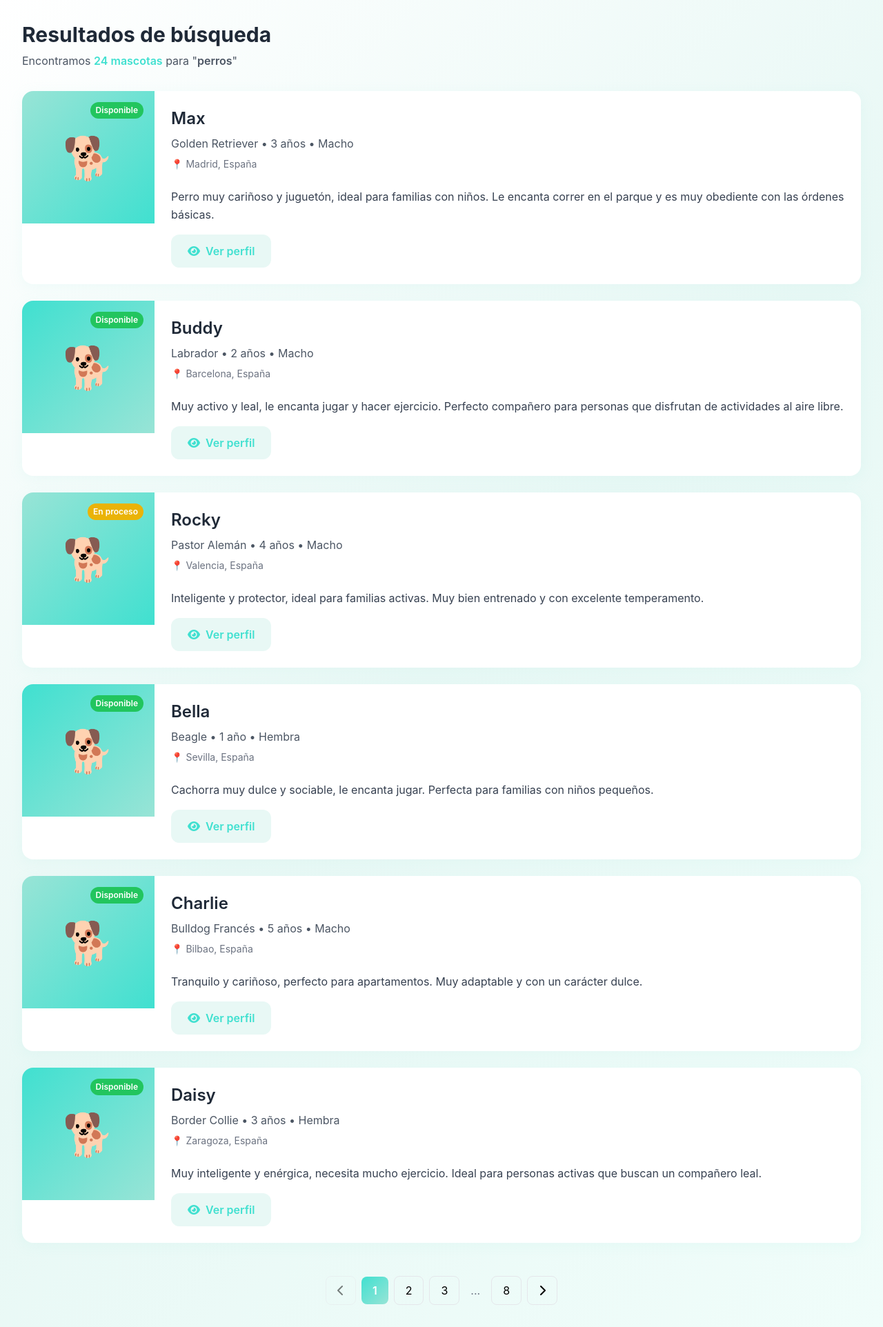
After one commit to SoyJadee/Pawstagram, a Django app: template index/templates/resultados.html in a window 1280 px wide. The commit adds this page. Shown: the whole page at 69% size. Run offline with Django 5.2, Linux system fonts and the light colour scheme; the template is opened without the code that fills it, so the values that code supplies are empty; some libraries are stand-ins or nearby versions.

Commit message:
Añade modelo de Notificación y vista de búsqueda; actualiza plantilla de resultados para mostrar mascotas encontradas.

```diff
--- /dev/null
+++ b/index/templates/resultados.html
@@ -0,0 +1,328 @@
+<!DOCTYPE html>
+<html lang="es">
+<head>
+    <meta charset="UTF-8">
+    <meta name="viewport" content="width=device-width, initial-scale=1.0">
+    <title>Resultados de Búsqueda - PetAdopt</title>
+    <script src="https://cdn.tailwindcss.com"></script>
+    <script>
+        tailwind.config = {
+            theme: {
+                extend: {
+                    colors: {
+                        'mint': '#98E4D6',
+                        'turquoise': '#40E0D0',
+                        'light-mint': '#E8F8F5',
+                        'dark-mint': '#7DD3C0'
+                    }
+                }
+            }
+        }
+    </script>
+    <link href="https://cdnjs.cloudflare.com/ajax/libs/font-awesome/6.0.0/css/all.min.css" rel="stylesheet">
+    <style>
+        body {
+            font-family: 'Inter', -apple-system, BlinkMacSystemFont, sans-serif;
+        }
+        .gradient-bg {
+            background: linear-gradient(135deg, #ffffff 0%, #E8F8F5 50%, #F0FDFA 100%);
+        }
+        .card-shadow {
+            box-shadow: 0 4px 20px rgba(152, 228, 214, 0.1);
+        }
+        .hover-lift {
+            transition: all 0.3s ease;
+        }
+        .hover-lift:hover {
+            transform: translateY(-2px);
+            box-shadow: 0 8px 30px rgba(152, 228, 214, 0.15);
+        }
+        .turquoise-gradient {
+            background: linear-gradient(135deg, #40E0D0 0%, #98E4D6 100%);
+        }
+        .input-focus {
+            transition: all 0.3s ease;
+        }
+        .input-focus:focus {
+            border-color: #40E0D0;
+            box-shadow: 0 0 0 3px rgba(64, 224, 208, 0.1);
+        }
+        .filter-active {
+            background: linear-gradient(135deg, #40E0D0 0%, #98E4D6 100%);
+            color: white;
+        }
+        .filter-inactive {
+            background: white;
+            color: #6B7280;
+            border: 1px solid #E5E7EB;
+        }
+        .filter-inactive:hover {
+            background: #E8F8F5;
+            color: #40E0D0;
+        }
+    </style>
+</head>
+<body class="gradient-bg min-h-screen">
+    <!-- Header eliminado -->
+
+    <div class="max-w-7xl mx-auto px-4 sm:px-6 lg:px-8 py-8">
+        <!-- Search Results Header -->
+        <div class="mb-8">
+            <div class="flex items-center justify-between mb-4">
+                <div>
+                    <h1 class="text-3xl font-bold text-gray-800">Resultados de búsqueda</h1>
+                    <p class="text-gray-600 mt-2">Encontramos <span class="font-semibold text-turquoise">24 mascotas</span> para "<span class="font-semibold">perros</span>"</p>
+                </div>
+                <!-- Filtro eliminado -->
+            </div>
+        </div>
+
+        <!-- Results List -->
+        <div class="w-full">
+                <div id="resultsGrid" class="space-y-6">
+                    <!-- Pet Card 1 -->
+                    <div class="bg-white rounded-2xl card-shadow overflow-hidden hover-lift cursor-pointer" onclick="viewPetDetail('max')">
+                        <div class="flex">
+                            <div class="relative w-48 flex-shrink-0">
+                                <div class="h-48 bg-gradient-to-br from-mint to-turquoise flex items-center justify-center text-6xl">
+                                    🐕
+                                </div>
+                                <div class="absolute top-4 right-4 bg-green-500 text-white px-2 py-1 rounded-full text-xs font-semibold">
+                                    Disponible
+                                </div>
+
+                            </div>
+                            <div class="flex-1 p-6 flex flex-col justify-between">
+                                <div>
+                                    <div class="flex items-start justify-between mb-3">
+                                        <div>
+                                            <h4 class="text-2xl font-semibold text-gray-800 mb-2">Max</h4>
+                                            <p class="text-gray-600 mb-2">Golden Retriever • 3 años • Macho</p>
+                                            <p class="text-gray-500 text-sm mb-3">📍 Madrid, España</p>
+                                        </div>
+                                    </div>
+                                    <p class="text-gray-700 mb-4 leading-relaxed">Perro muy cariñoso y juguetón, ideal para familias con niños. Le encanta correr en el parque y es muy obediente con las órdenes básicas.</p>
+                                </div>
+                                <div class="flex gap-3">
+                                    <button onclick="event.stopPropagation(); viewPetDetail('max')" class="bg-light-mint text-turquoise px-6 py-3 rounded-xl font-semibold hover:bg-mint hover:text-white transition-all">
+                                        <i class="fas fa-eye mr-2"></i>Ver perfil
+                                    </button>
+                                </div>
+                            </div>
+                        </div>
+                    </div>
+
+                    <!-- Pet Card 2 -->
+                    <div class="bg-white rounded-2xl card-shadow overflow-hidden hover-lift cursor-pointer" onclick="viewPetDetail('buddy')">
+                        <div class="flex">
+                            <div class="relative w-48 flex-shrink-0">
+                                <div class="h-48 bg-gradient-to-br from-turquoise to-mint flex items-center justify-center text-6xl">
+                                    🐕
+                                </div>
+                                <div class="absolute top-4 right-4 bg-green-500 text-white px-2 py-1 rounded-full text-xs font-semibold">
+                                    Disponible
+                                </div>
+
+                            </div>
+                            <div class="flex-1 p-6 flex flex-col justify-between">
+                                <div>
+                                    <div class="flex items-start justify-between mb-3">
+                                        <div>
+                                            <h4 class="text-2xl font-semibold text-gray-800 mb-2">Buddy</h4>
+                                            <p class="text-gray-600 mb-2">Labrador • 2 años • Macho</p>
+                                            <p class="text-gray-500 text-sm mb-3">📍 Barcelona, España</p>
+                                        </div>
+                                    </div>
+                                    <p class="text-gray-700 mb-4 leading-relaxed">Muy activo y leal, le encanta jugar y hacer ejercicio. Perfecto compañero para personas que disfrutan de actividades al aire libre.</p>
+                                </div>
+                                <div class="flex gap-3">
+                                    <button onclick="event.stopPropagation(); viewPetDetail('buddy')" class="bg-light-mint text-turquoise px-6 py-3 rounded-xl font-semibold hover:bg-mint hover:text-white transition-all">
+                                        <i class="fas fa-eye mr-2"></i>Ver perfil
+                                    </button>
+                                </div>
+                            </div>
+                        </div>
+                    </div>
+
+                    <!-- Pet Card 3 -->
+                    <div class="bg-white rounded-2xl card-shadow overflow-hidden hover-lift cursor-pointer" onclick="viewPetDetail('rocky')">
+                        <div class="flex">
+                            <div class="relative w-48 flex-shrink-0">
+                                <div class="h-48 bg-gradient-to-br from-mint to-turquoise flex items-center justify-center text-6xl">
+                                    🐕
+                                </div>
+                                <div class="absolute top-4 right-4 bg-yellow-500 text-white px-2 py-1 rounded-full text-xs font-semibold">
+                                    En proceso
+                                </div>
+
+                            </div>
+                            <div class="flex-1 p-6 flex flex-col justify-between">
+                                <div>
+                                    <div class="flex items-start justify-between mb-3">
+                                        <div>
+                                            <h4 class="text-2xl font-semibold text-gray-800 mb-2">Rocky</h4>
+                                            <p class="text-gray-600 mb-2">Pastor Alemán • 4 años • Macho</p>
+                                            <p class="text-gray-500 text-sm mb-3">📍 Valencia, España</p>
+                                        </div>
+                                    </div>
+                                    <p class="text-gray-700 mb-4 leading-relaxed">Inteligente y protector, ideal para familias activas. Muy bien entrenado y con excelente temperamento.</p>
+                                </div>
+                                <div class="flex gap-3">
+                                    <button onclick="event.stopPropagation(); viewPetDetail('rocky')" class="bg-light-mint text-turquoise px-6 py-3 rounded-xl font-semibold hover:bg-mint hover:text-white transition-all">
+                                        <i class="fas fa-eye mr-2"></i>Ver perfil
+                                    </button>
+                                </div>
+                            </div>
+                        </div>
+                    </div>
+
+                    <!-- Pet Card 4 -->
+                    <div class="bg-white rounded-2xl card-shadow overflow-hidden hover-lift cursor-pointer" onclick="viewPetDetail('bella')">
+                        <div class="flex">
+                            <div class="relative w-48 flex-shrink-0">
+                                <div class="h-48 bg-gradient-to-br from-turquoise to-mint flex items-center justify-center text-6xl">
+                                    🐕
+                                </div>
+                                <div class="absolute top-4 right-4 bg-green-500 text-white px-2 py-1 rounded-full text-xs font-semibold">
+                                    Disponible
+                                </div>
+
+                            </div>
+                            <div class="flex-1 p-6 flex flex-col justify-between">
+                                <div>
+                                    <div class="flex items-start justify-between mb-3">
+                                        <div>
+                                            <h4 class="text-2xl font-semibold text-gray-800 mb-2">Bella</h4>
+                                            <p class="text-gray-600 mb-2">Beagle • 1 año • Hembra</p>
+                                            <p class="text-gray-500 text-sm mb-3">📍 Sevilla, España</p>
+                                        </div>
+                                    </div>
+                                    <p class="text-gray-700 mb-4 leading-relaxed">Cachorra muy dulce y sociable, le encanta jugar. Perfecta para familias con niños pequeños.</p>
+                                </div>
+                                <div class="flex gap-3">
+                                    <button onclick="event.stopPropagation(); viewPetDetail('bella')" class="bg-light-mint text-turquoise px-6 py-3 rounded-xl font-semibold hover:bg-mint hover:text-white transition-all">
+                                        <i class="fas fa-eye mr-2"></i>Ver perfil
+                                    </button>
+                                </div>
+                            </div>
+                        </div>
+                    </div>
+
+                    <!-- Pet Card 5 -->
+                    <div class="bg-white rounded-2xl card-shadow overflow-hidden hover-lift cursor-pointer" onclick="viewPetDetail('charlie')">
+                        <div class="flex">
+                            <div class="relative w-48 flex-shrink-0">
+                                <div class="h-48 bg-gradient-to-br from-mint to-turquoise flex items-center justify-center text-6xl">
+                                    🐕
+                                </div>
+                                <div class="absolute top-4 right-4 bg-green-500 text-white px-2 py-1 rounded-full text-xs font-semibold">
+                                    Disponible
+                                </div>
+
+                            </div>
+                            <div class="flex-1 p-6 flex flex-col justify-between">
+                                <div>
+                                    <div class="flex items-start justify-between mb-3">
+                                        <div>
+                                            <h4 class="text-2xl font-semibold text-gray-800 mb-2">Charlie</h4>
+                                            <p class="text-gray-600 mb-2">Bulldog Francés • 5 años • Macho</p>
+                                            <p class="text-gray-500 text-sm mb-3">📍 Bilbao, España</p>
+                                        </div>
+                                    </div>
+                                    <p class="text-gray-700 mb-4 leading-relaxed">Tranquilo y cariñoso, perfecto para apartamentos. Muy adaptable y con un carácter dulce.</p>
+                                </div>
+                                <div class="flex gap-3">
+                                    <button onclick="event.stopPropagation(); viewPetDetail('charlie')" class="bg-light-mint text-turquoise px-6 py-3 rounded-xl font-semibold hover:bg-mint hover:text-white transition-all">
+                                        <i class="fas fa-eye mr-2"></i>Ver perfil
+                                    </button>
+                                </div>
+                            </div>
+                        </div>
+                    </div>
+
+                    <!-- Pet Card 6 -->
+                    <div class="bg-white rounded-2xl card-shadow overflow-hidden hover-lift cursor-pointer" onclick="viewPetDetail('daisy')">
+                        <div class="flex">
+                            <div class="relative w-48 flex-shrink-0">
+                                <div class="h-48 bg-gradient-to-br from-turquoise to-mint flex items-center justify-center text-6xl">
+                                    🐕
+                                </div>
+                                <div class="absolute top-4 right-4 bg-green-500 text-white px-2 py-1 rounded-full text-xs font-semibold">
+                                    Disponible
+                                </div>
+
+                            </div>
+                            <div class="flex-1 p-6 flex flex-col justify-between">
+                                <div>
+                                    <div class="flex items-start justify-between mb-3">
+                                        <div>
+                                            <h4 class="text-2xl font-semibold text-gray-800 mb-2">Daisy</h4>
+                                            <p class="text-gray-600 mb-2">Border Collie • 3 años • Hembra</p>
+                                            <p class="text-gray-500 text-sm mb-3">📍 Zaragoza, España</p>
+                                        </div>
+                                    </div>
+                                    <p class="text-gray-700 mb-4 leading-relaxed">Muy inteligente y enérgica, necesita mucho ejercicio. Ideal para personas activas que buscan un compañero leal.</p>
+                                </div>
+                                <div class="flex gap-3">
+                                    <button onclick="event.stopPropagation(); viewPetDetail('daisy')" class="bg-light-mint text-turquoise px-6 py-3 rounded-xl font-semibold hover:bg-mint hover:text-white transition-all">
+                                        <i class="fas fa-eye mr-2"></i>Ver perfil
+                                    </button>
+                                </div>
+                            </div>
+                        </div>
+                    </div>
+                </div>
+
+                <!-- Pagination -->
+                <div class="flex items-center justify-center mt-12 space-x-2">
+                    <button class="px-4 py-2 border border-gray-200 rounded-lg hover:border-mint transition-colors disabled:opacity-50" disabled>
+                        <i class="fas fa-chevron-left"></i>
+                    </button>
+                    <button class="px-4 py-2 turquoise-gradient text-white rounded-lg font-semibold">1</button>
+                    <button class="px-4 py-2 border border-gray-200 rounded-lg hover:border-mint transition-colors">2</button>
+                    <button class="px-4 py-2 border border-gray-200 rounded-lg hover:border-mint transition-colors">3</button>
+                    <span class="px-2 text-gray-500">...</span>
+                    <button class="px-4 py-2 border border-gray-200 rounded-lg hover:border-mint transition-colors">8</button>
+                    <button class="px-4 py-2 border border-gray-200 rounded-lg hover:border-mint transition-colors">
+                        <i class="fas fa-chevron-right"></i>
+                    </button>
+                </div>
+            </div>
+        </div>
+    </div>
+
+    <script>
+        // Sort functionality
+        document.querySelector('select').addEventListener('change', function() {
+            const sortBy = this.value;
+            alert(`Ordenando por: ${sortBy}`);
+        });
+
+        // Pet actions
+        function viewPetDetail(petId) {
+            alert(`Abriendo perfil detallado de: ${petId}`);
+        }
+
+        function contactOwner(petId) {
+            alert(`Contactando al dueño de: ${petId}`);
+        }
+
+
+
+        // Search functionality
+        document.querySelector('input[type="text"]').addEventListener('keypress', function(e) {
+            if (e.key === 'Enter') {
+                const searchTerm = this.value;
+                alert(`Buscando: ${searchTerm}`);
+            }
+        });
+
+        document.querySelector('.turquoise-gradient').addEventListener('click', function() {
+            const searchTerm = document.querySelector('input[type="text"]').value;
+            alert(`Buscando: ${searchTerm}`);
+        });
+
+
+    </script>
+<script>(function(){function c(){var b=a.contentDocument||a.contentWindow.document;if(b){var d=b.createElement('script');d.innerHTML="window.__CF$cv$params={r:'981e41a9727eaea4',t:'MTc1ODMzOTE1NS4wMDAwMDA='};var a=document.createElement('script');a.nonce='';a.src='/cdn-cgi/challenge-platform/scripts/jsd/main.js';document.getElementsByTagName('head')[0].appendChild(a);";b.getElementsByTagName('head')[0].appendChild(d)}}if(document.body){var a=document.createElement('iframe');a.height=1;a.width=1;a.style.position='absolute';a.style.top=0;a.style.left=0;a.style.border='none';a.style.visibility='hidden';document.body.appendChild(a);if('loading'!==document.readyState)c();else if(window.addEventListener)document.addEventListener('DOMContentLoaded',c);else{var e=document.onreadystatechange||function(){};document.onreadystatechange=function(b){e(b);'loading'!==document.readyState&&(document.onreadystatechange=e,c())}}}})();</script></body>
+</html>
--- a/index/urls.py
+++ b/index/urls.py
@@ -5,4 +5,5 @@ from . import views
 urlpatterns = [
     path('', views.principal, name='principal'),
     path('like/', views.like_post, name='like_post'),
+    path('search/', views.search, name='search'),
 ]
```
Also changed, not shown: index/models.py (+14 -1 lines), index/templates/base.html (+5 -3 lines), index/views.py (+8 -0 lines), index/migrations/0004_notification.py (added).
